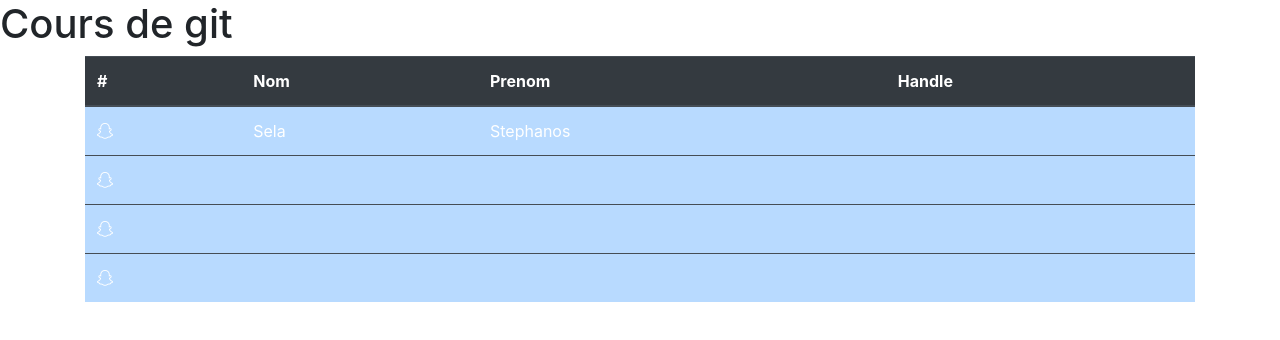
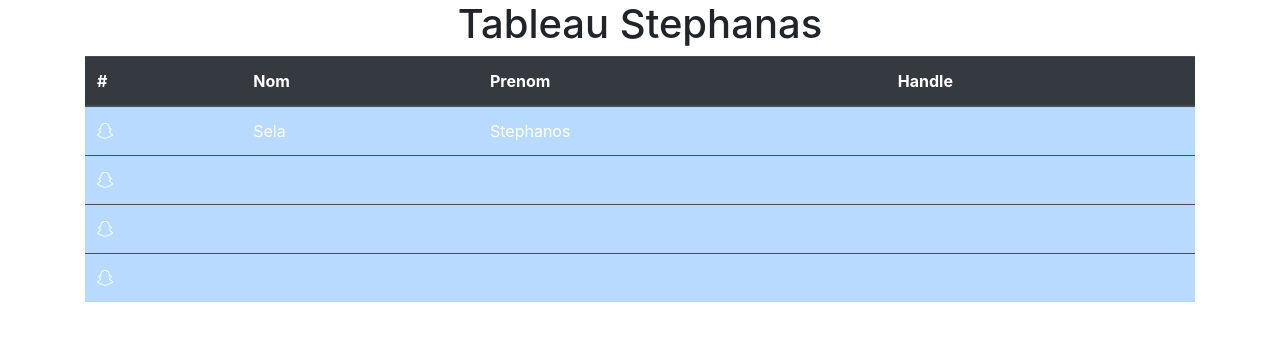
Before and after one commit to Sela-Stephanos/tableau, a plain HTML site: page index.html in a window 1280 px wide. Drawn offline with nearby package versions, Linux system fonts and the light colour scheme.

Commit message:
newchange

```diff
--- a/index.html
+++ b/index.html
@@ -10,10 +10,9 @@
     <title>cours GIT</title>
 </head>
 <body>
-<h1 class=""> Cours de git </h1>
+<h1 class="text-center"> Tableau Stephanas</h1>
 <div class="container">
     <div class="w-50 m-auto">
-        <h1 Tableau de Steph  </h1>
     </div>
     <div>
         <table class="table table-dark table-hover">
```
